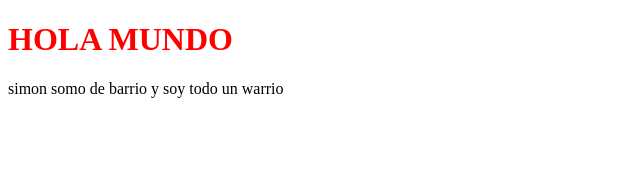
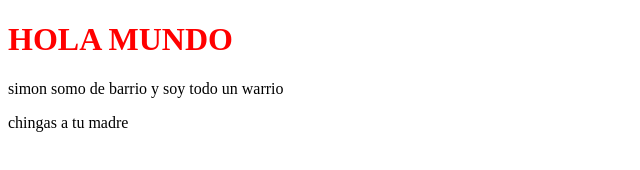
Before and after one commit to jesus08villarreal/proyectodemo, a plain HTML site: page index1.html in a window 1280 px wide. Shown: the whole page, without its empty margins (0-640 px from the left). Drawn offline with Linux system fonts and the light colour scheme.

Commit message:
chinga tu madre perro

```diff
--- a/index1.html
+++ b/index1.html
@@ -11,5 +11,8 @@
     <p style="background-color: border-left: 1px solid #000;;">
         simon somo de barrio y soy todo un warrio
     </p>
+    <div>
+        <p>chingas a tu madre</p>
+    </div>
 </body>
 </html>
```
